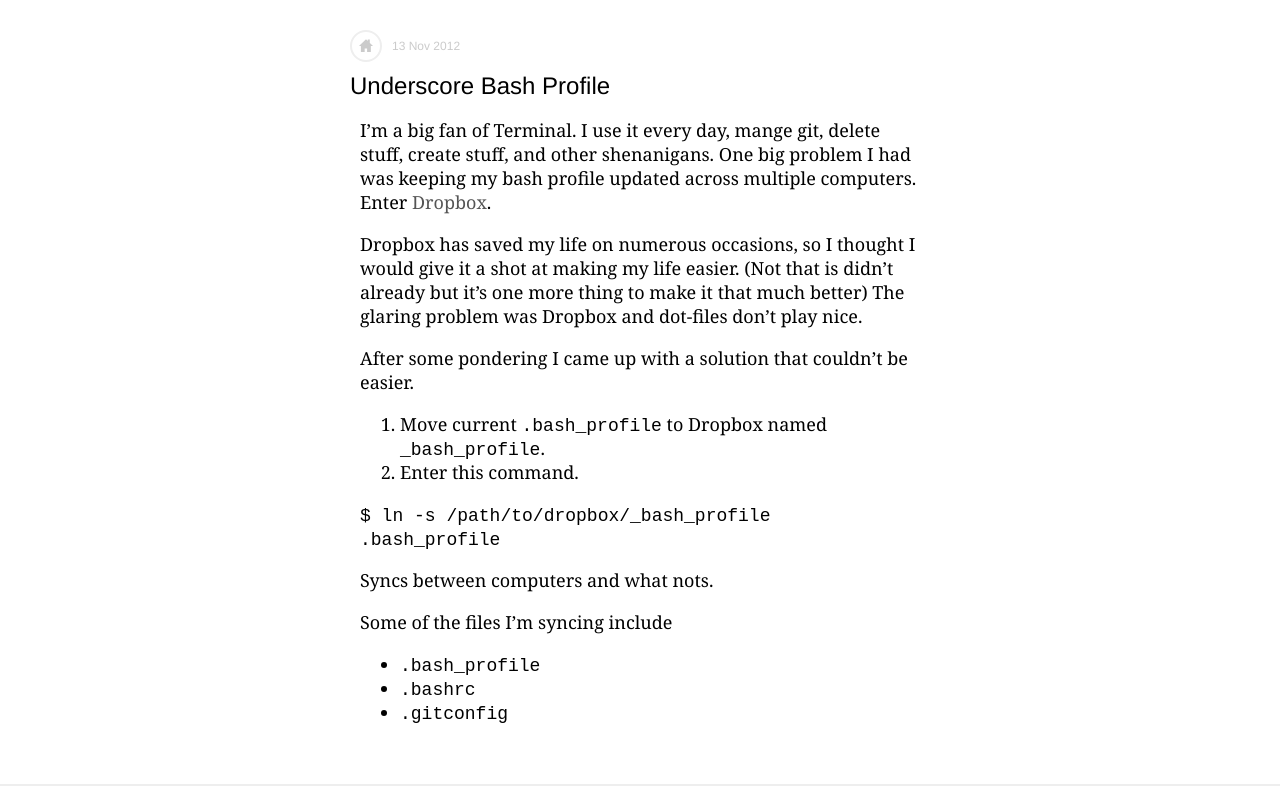
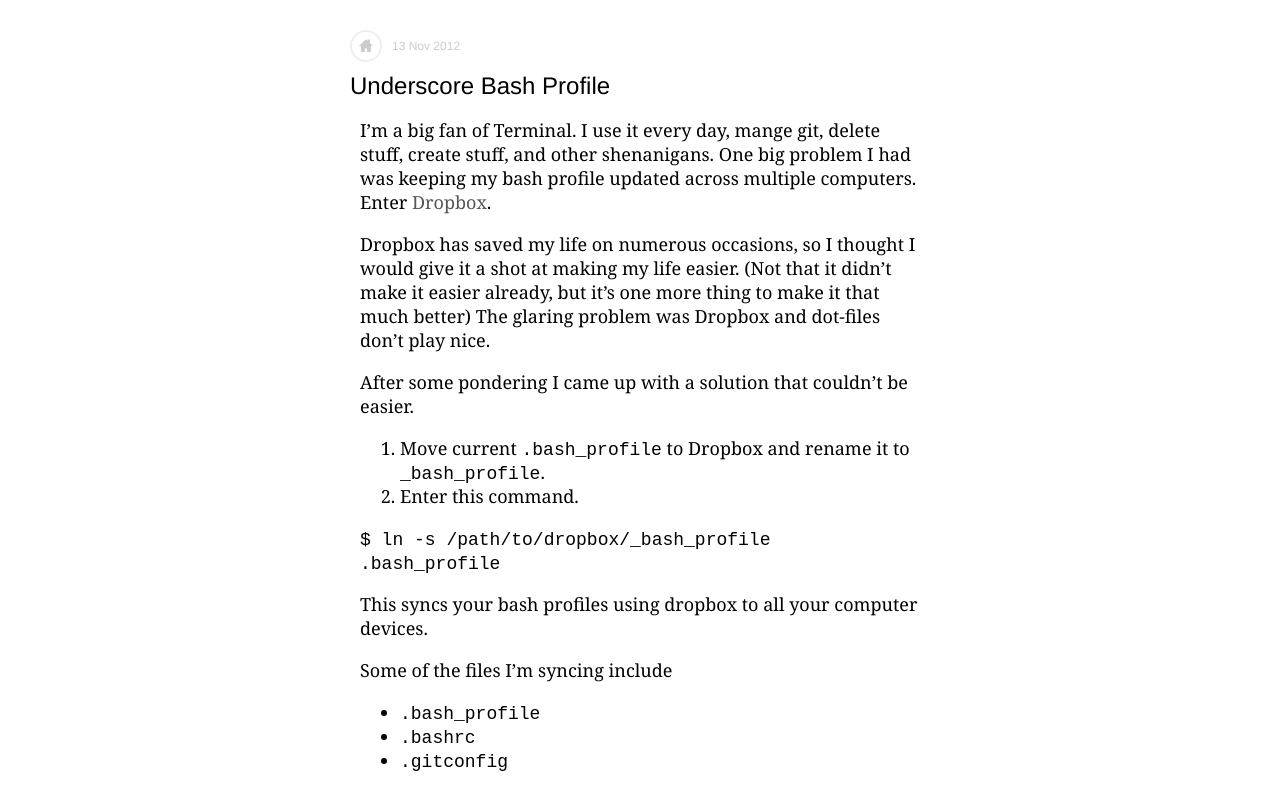
Before and after one commit to skylarsch/skylarsch.github.io, a Jekyll site: the page built from _posts/2012-11-13-underscore-bash-profile.md, in a window 1280 px wide. Shown: the part 400-1186 px from the top of the page. Built offline with Jekyll 4.4.1, drawn with Linux system fonts in a browser that asks for light colours; nearby versions of some CDN libraries; Markdown is read by kramdown in place of the engine named in the settings; comment, search, counter and statistics services are not loaded; grey boxes are pictures that could not be loaded.

Commit message:
Edits to bash-profile

```diff
--- a/_posts/2012-11-13-underscore-bash-profile.md
+++ b/_posts/2012-11-13-underscore-bash-profile.md
@@ -6,16 +6,16 @@ date: 2012-11-13 01:11:11
 
 I'm a big fan of Terminal.  I use it every day, mange git, delete stuff, create stuff, and other shenanigans.  One big problem I had was keeping my bash profile updated across multiple computers.  Enter [Dropbox](http://db.tt/leFMzBW1).
 
-Dropbox has saved my life on numerous occasions, so I thought I would give it a shot at making my life easier.  (Not that is didn't already but it's one more thing to make it that much better)  The glaring problem was Dropbox and dot-files don't play nice.
+Dropbox has saved my life on numerous occasions, so I thought I would give it a shot at making my life easier.  (Not that it didn't make it easier already, but it's one more thing to make it that much better)  The glaring problem was Dropbox and dot-files don't play nice.
 
 After some pondering I came up with a solution that couldn't be easier.
 
-1. Move current `.bash_profile` to Dropbox named `_bash_profile`.
+1. Move current `.bash_profile` to Dropbox and rename it to `_bash_profile`.
 2. Enter this command.
 
 `$ ln -s /path/to/dropbox/_bash_profile .bash_profile`
 
-Syncs between computers and what nots.
+This syncs your bash profiles using dropbox to all your computer devices.
 
 Some of the files I'm syncing include
 
```
